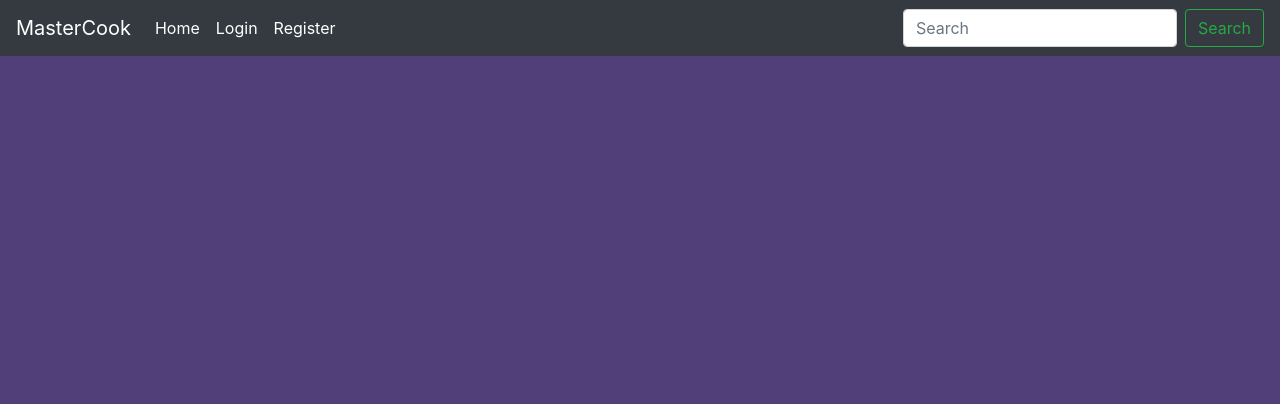
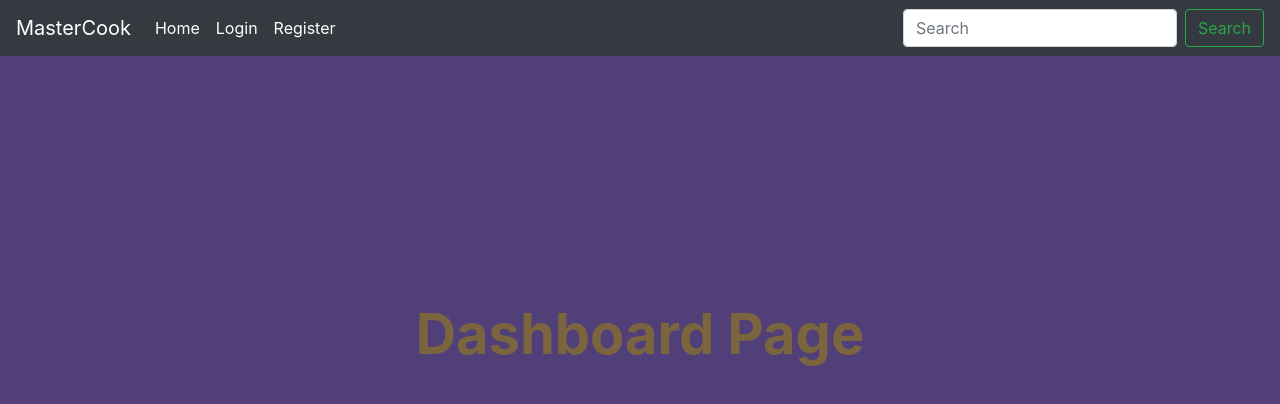
Before and after one commit to pranav2308/mastercook, a React (Create React App) app: page /dashboard in a window 1280 px wide. Shown: the top 404 px of the page. Built offline with nearby package versions, Linux system fonts and the light colour scheme.

Commit message:
Adding course & dashboard page

```diff
--- a/src/Components/App/App.js
+++ b/src/Components/App/App.js
@@ -6,6 +6,9 @@ import Navbar from '../Navbar/Navbar';
 import Homepage from '../Homepage/Homepage';
 import Login from '../Authentication/Login/Login';
 import Register from '../Authentication/Register/Register';
+import Dashboard from '../Dashboard/Dashboard';
+import Course from '../Course/Course';
+
 import './App.css';
 
 class App extends React.Component{
@@ -18,6 +21,8 @@ class App extends React.Component{
 					<Route exact path = "/" component = {Homepage}/>
 					<Route exact path = "/login" component = {Login}/>
 					<Route exact path = "/register" component = {Register}/>
+					<Route exact path = "/dashboard" component = {Dashboard}/>
+					<Route path = "/course/:id" component = {Course}/>
 				</Switch>
 			 </Router>
   		);
--- /dev/null
+++ b/src/Components/Course/Course.js
@@ -0,0 +1,28 @@
+import React from 'react';
+
+const Course = (props) => {
+
+	const tableStyle = {
+		height : '300px',
+		marginTop:  '10%',
+  		marginLeft: 'auto',
+  		marginRight: 'auto'
+	}
+	const bigHeadingStyle = {
+		color : '#7a653f',
+		fontWeight: 'bold',
+		fontSize : '350%'
+	}
+	const {params} = props.match;
+	return(
+		<table style = {tableStyle}>
+		  <tbody>
+		    <tr>
+		      <td className="align-middle text-center" style = {bigHeadingStyle}>{'Course-'.concat(params.id).concat(" Page")}</td>
+		    </tr>
+		  </tbody>
+		</table>
+	);
+}
+
+export default Course;
--- /dev/null
+++ b/src/Components/Dashboard/Dashboard.js
@@ -0,0 +1,28 @@
+import React from 'react';
+
+const Dashboard = () => {
+
+	const tableStyle = {
+		height : '300px',
+		marginTop:  '10%',
+  		marginLeft: 'auto',
+  		marginRight: 'auto'
+	}
+	const bigHeadingStyle = {
+		color : '#7a653f',
+		fontWeight: 'bold',
+		fontSize : '350%'
+	}
+
+	return(
+		<table style = {tableStyle}>
+		  <tbody>
+		    <tr>
+		      <td className="align-middle text-center" style = {bigHeadingStyle}>Dashboard Page</td>
+		    </tr>
+		  </tbody>
+		</table>
+	);
+}
+
+export default Dashboard;
```
